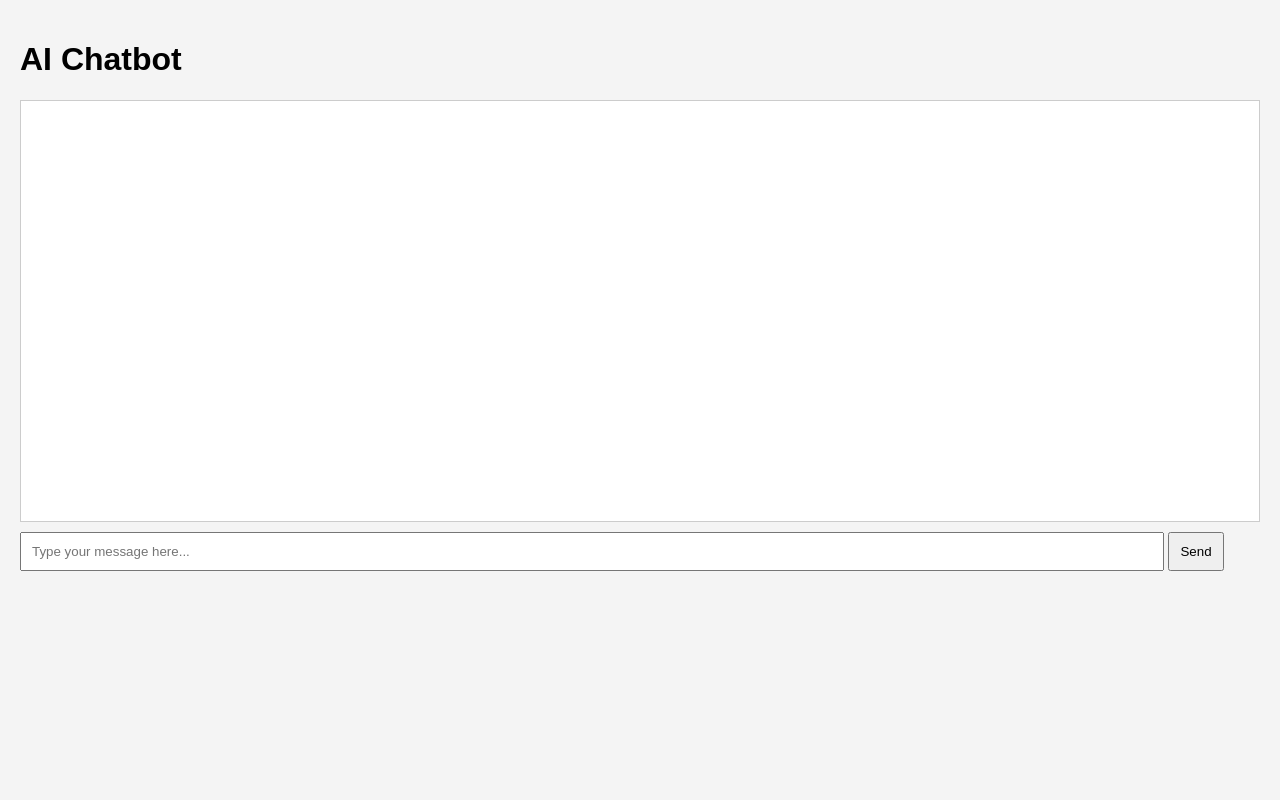
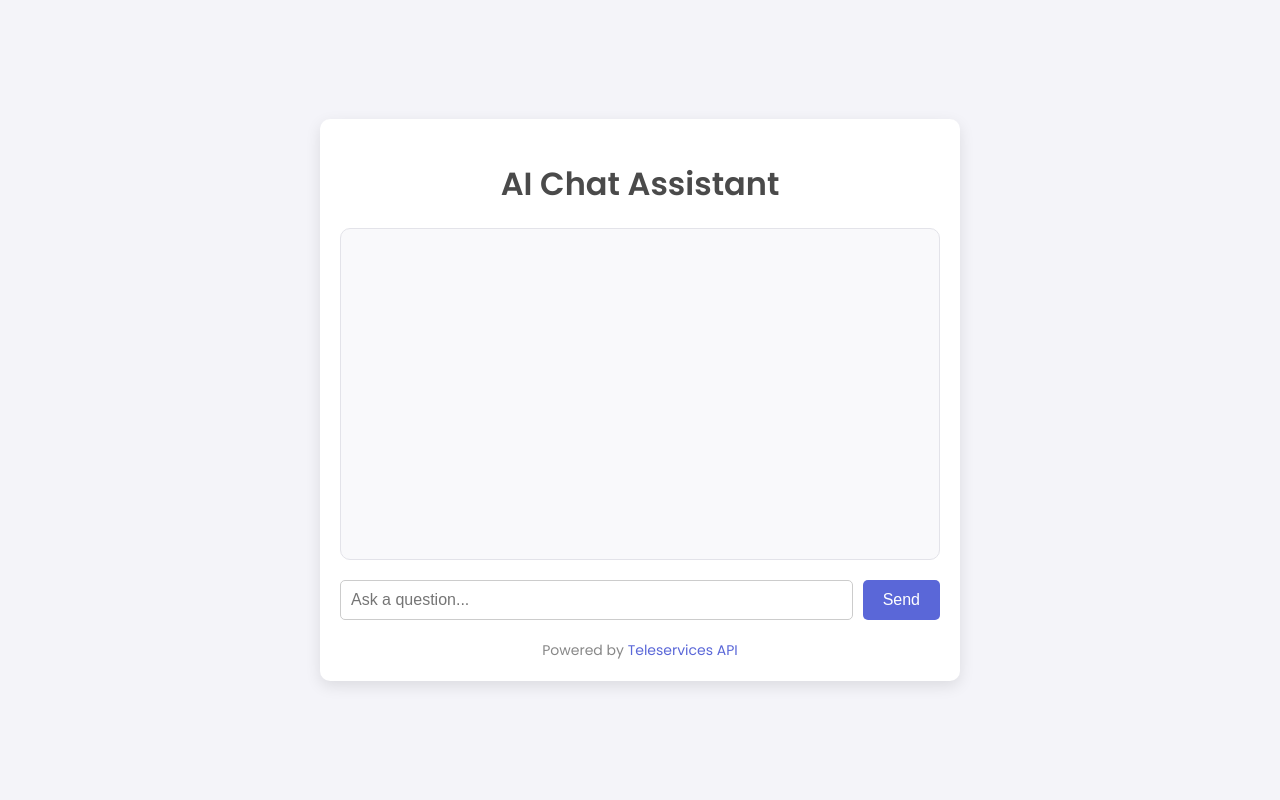
Before and after one commit to Mrking671/All-downloader, a Flask app: page / in a window 1280 px wide. Run offline with Flask 2, Linux system fonts and the light colour scheme.

Commit message:
Update index.html

```diff
--- a/templates/index.html
+++ b/templates/index.html
@@ -3,111 +3,172 @@
 <head>
     <meta charset="UTF-8">
     <meta name="viewport" content="width=device-width, initial-scale=1.0">
-    <title>AI Chatbot</title>
+    <meta http-equiv="X-UA-Compatible" content="ie=edge">
+    <title>AI Chat Assistant</title>
+    <link rel="stylesheet" href="https://cdnjs.cloudflare.com/ajax/libs/font-awesome/6.0.0-beta3/css/all.min.css" integrity="sha512-Fo3rlrQdPnuCp8e7PRy25BlfeA7lAXWUPKDwR9FbK8tZlXWp5UJR9jPsk3dvhPp5+c6HnXl0jHkDAc+/NYYd+w==" crossorigin="anonymous" referrerpolicy="no-referrer" />
+    <link href="https://fonts.googleapis.com/css2?family=Poppins:wght@400;600&display=swap" rel="stylesheet">
     <style>
         body {
-            font-family: Arial, sans-serif;
-            background-color: #f4f4f4;
+            font-family: 'Poppins', sans-serif;
+            background-color: #f4f4f9;
+            color: #333;
             margin: 0;
+            padding: 0;
+            display: flex;
+            justify-content: center;
+            align-items: center;
+            height: 100vh;
+        }
+
+        .container {
+            background: white;
+            width: 100%;
+            max-width: 600px;
             padding: 20px;
+            box-shadow: 0 5px 15px rgba(0, 0, 0, 0.1);
+            border-radius: 10px;
         }
-        #chatbox {
+
+        h1 {
+            text-align: center;
+            color: #4a4a4a;
+            margin-bottom: 20px;
+        }
+
+        .chat-box {
+            background-color: #f9f9fb;
+            border: 1px solid #e3e3e9;
+            border-radius: 10px;
+            height: 300px;
+            padding: 15px;
+            overflow-y: auto;
+            margin-bottom: 20px;
+        }
+
+        .chat-box p {
+            margin: 10px 0;
+            padding: 10px;
+            background-color: #ececff;
+            border-radius: 8px;
+        }
+
+        .user-message {
+            background-color: #def3f6;
+        }
+
+        .input-group {
+            display: flex;
+            margin-top: 10px;
+        }
+
+        input[type="text"] {
+            width: 100%;
+            padding: 10px;
             border: 1px solid #ccc;
-            padding: 10px;
-            height: 400px;
-            overflow-y: auto;
-            background-color: #fff;
-            margin-bottom: 10px;
+            border-radius: 5px;
+            font-size: 16px;
         }
-        .user, .bot {
-            margin: 5px;
-            padding: 10px;
+
+        button {
+            padding: 10px 20px;
+            background-color: #5a67d8;
+            color: white;
+            border: none;
             border-radius: 5px;
+            margin-left: 10px;
+            font-size: 16px;
+            cursor: pointer;
+            transition: background-color 0.3s ease;
         }
-        .user {
-            background-color: #d1e7dd;
-            text-align: right;
+
+        button:hover {
+            background-color: #434cdb;
         }
-        .bot {
-            background-color: #f8d7da;
-            text-align: left;
+
+        .footer {
+            text-align: center;
+            margin-top: 20px;
+            color: #888;
+            font-size: 14px;
         }
-        #userInput {
-            width: calc(100% - 120px);
-            padding: 10px;
+
+        .footer a {
+            color: #5a67d8;
+            text-decoration: none;
         }
-        #sendButton {
-            padding: 10px;
+
+        .footer a:hover {
+            text-decoration: underline;
+        }
+
+        /* Smooth animations for responses */
+        .chat-box p {
+            opacity: 0;
+            transform: translateY(20px);
+            animation: fadeInUp 0.5s ease forwards;
+        }
+
+        @keyframes fadeInUp {
+            to {
+                opacity: 1;
+                transform: translateY(0);
+            }
         }
     </style>
 </head>
 <body>
-    <h1>AI Chatbot</h1>
-    <div id="chatbox"></div>
-    <input type="text" id="userInput" placeholder="Type your message here..." />
-    <button id="sendButton">Send</button>
+
+    <div class="container">
+        <h1>AI Chat Assistant</h1>
+
+        <div class="chat-box" id="chat-box">
+            <!-- Chat messages will appear here -->
+        </div>
+
+        <div class="input-group">
+            <input type="text" id="user-input" placeholder="Ask a question...">
+            <button onclick="sendMessage()">Send</button>
+        </div>
+
+        <div class="footer">
+            Powered by <a href="https://t.me/teleservices_api" target="_blank">Teleservices API</a>
+        </div>
+    </div>
 
     <script>
-        document.getElementById('sendButton').addEventListener('click', async function () {
-            const userInput = document.getElementById('userInput').value;
-            if (userInput.trim() === "") return; // Prevent sending empty messages
-
-            // Display user message
-            displayMessage(userInput, 'user');
-
-            // Clear input
-            document.getElementById('userInput').value = '';
-
-            // Display loading message
-            const loadingMessage = "Typing...";
-            displayMessage(loadingMessage, 'bot');
-
-            try {
-                // Call the Flask endpoint
-                const response = await fetch(`/chat?question=${encodeURIComponent(userInput)}`);
-
-                // Check if the response is OK (status code 200)
-                if (!response.ok) {
-                    throw new Error('Network response was not ok');
-                }
-
-                const data = await response.json();
-
-                // Remove the loading message
-                removeLoadingMessage();
-
-                // Check if the message property exists in the response
-                if (data.message) {
-                    displayMessage(data.message, 'bot');
-                } else {
-                    displayMessage("Sorry, I couldn't get a response.", 'bot');
-                }
-            } catch (error) {
-                // Handle errors
-                console.error('Error:', error);
-                removeLoadingMessage();
-                displayMessage("An error occurred. Please try again later.", 'bot');
+        function addMessage(content, isUser = false) {
+            const chatBox = document.getElementById('chat-box');
+            const message = document.createElement('p');
+            message.textContent = content;
+            if (isUser) {
+                message.classList.add('user-message');
             }
-        });
-
-        // Function to display messages in the chatbox
-        function displayMessage(message, sender) {
-            const chatbox = document.getElementById('chatbox');
-            const messageDiv = document.createElement('div');
-            messageDiv.className = sender;
-            messageDiv.textContent = message;
-            chatbox.appendChild(messageDiv);
-            chatbox.scrollTop = chatbox.scrollHeight; // Scroll to the bottom
+            chatBox.appendChild(message);
+            chatBox.scrollTop = chatBox.scrollHeight; // Scroll to the latest message
         }
 
-        // Function to remove loading message
-        function removeLoadingMessage() {
-            const chatbox = document.getElementById('chatbox');
-            const loadingMessages = chatbox.querySelectorAll('.bot');
-            if (loadingMessages.length > 0) {
-                loadingMessages[loadingMessages.length - 1].remove(); // Remove the last bot message (loading)
+        async function sendMessage() {
+            const userInput = document.getElementById('user-input');
+            const question = userInput.value.trim();
+
+            if (question) {
+                // Add user message to chatbox
+                addMessage(question, true);
+                userInput.value = '';
+
+                try {
+                    // Fetch response from the API
+                    const response = await fetch(`/chat?question=${encodeURIComponent(question)}`);
+                    const data = await response.json();
+
+                    // Add API's response to the chatbox
+                    addMessage(data.message);
+                } catch (error) {
+                    addMessage('Error occurred while fetching the response.');
+                }
             }
         }
     </script>
+
 </body>
 </html>
```
